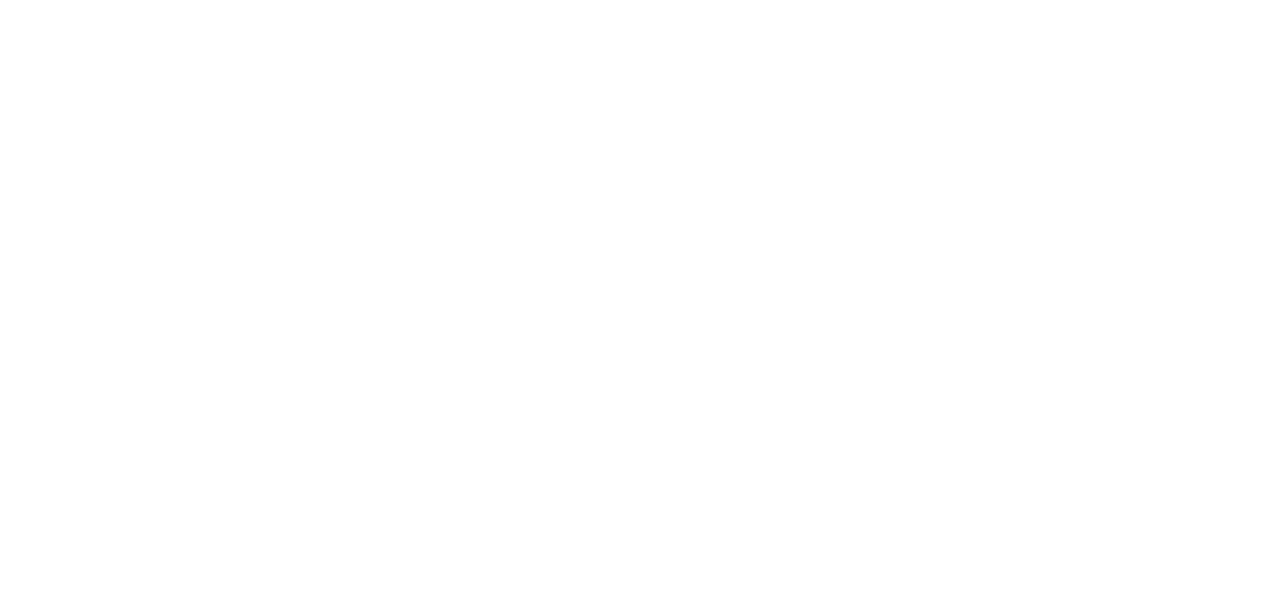
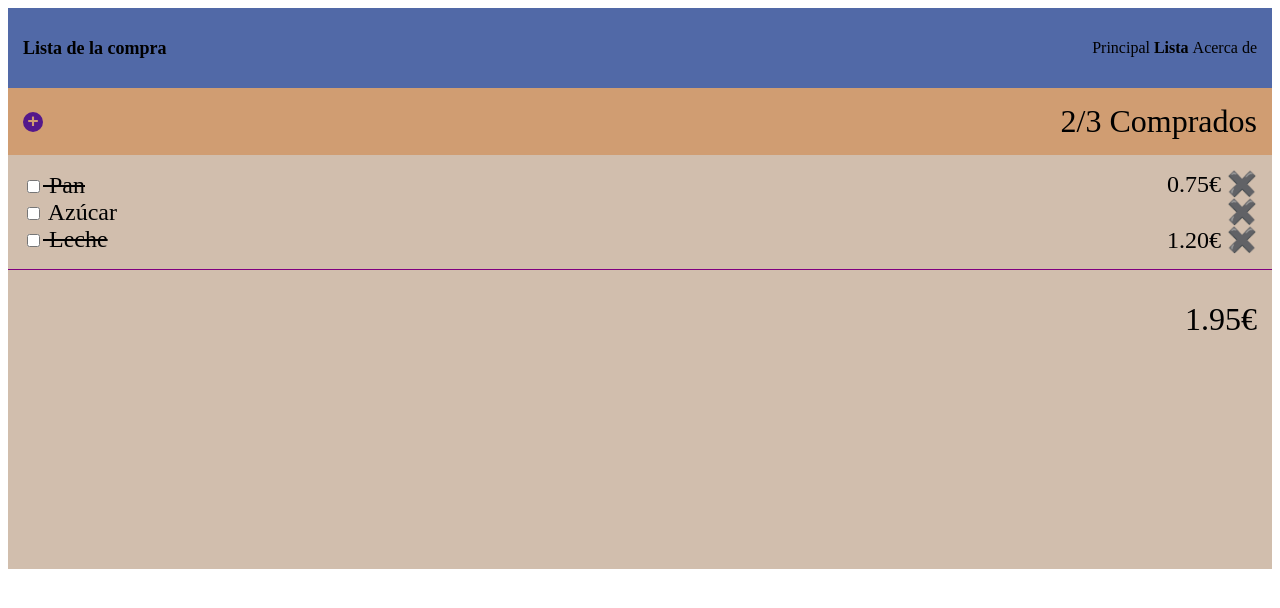
Before and after one commit to jeffthndr/202307-w1ch3-Jefferson-Asto, a website: page list.html in a window 1280 px wide. Drawn offline with Linux system fonts and the light colour scheme.

Commit message:
Form web ended

```diff
--- a/list.html
+++ b/list.html
@@ -4,11 +4,43 @@
 <head>
   <meta charset="UTF-8">
   <meta name="viewport" content="width=device-width, initial-scale=1.0">
-  <title>Document</title>
+  <meta name="description" content="Pagina para compras de comida">
+  <title>Lista de compra</title>
+  <link rel="stylesheet" href="./styles/styles.css">
 </head>
 
 <body>
-
+  <header>
+    <h1>Lista de la compra</h1>
+    <nav>
+      <ol>
+        <li>Principal</a></li>
+        <li>Lista</a></li>
+        <li>Acerca de</a></li>
+      </ol>
+    </nav>
+  </header>
+  <main>
+    <div>
+      <a href="">+</a>
+      <p>2/3 Comprados</p>
+    </div>
+    <section>
+      <ul>
+        <li><input type="checkbox"> Pan</li>
+        <li><input type="checkbox"> Azúcar</li>
+        <li><input type="checkbox"> Leche</li>
+      </ul>
+      <ol>
+        <li>0.75€ ✖️</li>
+        <li>✖️</li>
+        <li>1.20€ ✖️</li>
+      </ol>
+    </section>
+    <section>
+      <p>1.95€</p>
+    </section>
+  </main>
 </body>
 
 </html>
--- a/styles/styles.css
+++ b/styles/styles.css
@@ -0,0 +1,99 @@
+* {
+  box-sizing: border-box;
+}
+h1{
+  font-size: large;
+}
+header {
+  background-color: #5169a7;
+  display: flex;
+  justify-content: space-between;
+  align-items: center;
+  padding: 15px;
+}
+header > nav > ol > li {
+  display: inline;
+  font-style: Arial;
+}
+
+ol,
+ul {
+  list-style: none;
+}
+main > div {
+  background-color: #d09d72;
+  margin: 0;
+  display: flex;
+  justify-content: space-between;
+  align-items: center;
+  align-content: center;
+  padding: 15px;
+  font-size: 2rem;
+  font-weight: 300;
+}
+
+
+main > section:nth-child(2) > ul > li:nth-child(odd) {
+  text-decoration: line-through;
+}
+
+body > main > section:nth-child(3) {
+  height: 300px;
+}
+a {
+    display: flex;
+    background-color: #54188b;
+    border-radius: 50%;
+    width: 20px;
+    justify-content: center;
+    align-items: center;
+    font-weight: 900;
+    color: #d09c72;
+    font-size: 1.2rem;
+    text-decoration: none;
+    font-family: monospace;
+    height: 20px;
+  }
+}
+
+body > main > section:nth-child(2) {
+  padding-top: 30px;
+}
+
+nav > ol > li:nth-child(2) {
+  font-weight: bold;
+}
+
+main > div > p {
+  margin: 0;
+}
+
+main > section {
+  background-color: #d1bead;
+  display: flex;
+  justify-content: space-between;
+  padding: 15px;
+  font-size: 1.5rem;
+  align-items: center;
+}
+main > section:nth-child(3) {
+  background-color: #d1bead;
+  font-size: 2rem;
+  display: flex;
+  justify-content: flex-end;
+  border-top: 1px solid purple;
+}
+main > section:nth-child(3) > p {
+  margin: 0;
+  padding-bottom: 200px;
+}
+main > section > ul {
+  margin: 0;
+  padding: 0;
+}
+
+main > section > ol {
+  margin: 0;
+  padding: 0;
+  text-align: right;
+}
```
Also changed, not shown: form.html (+3 -1 lines), styles/formStyle.css (added).
